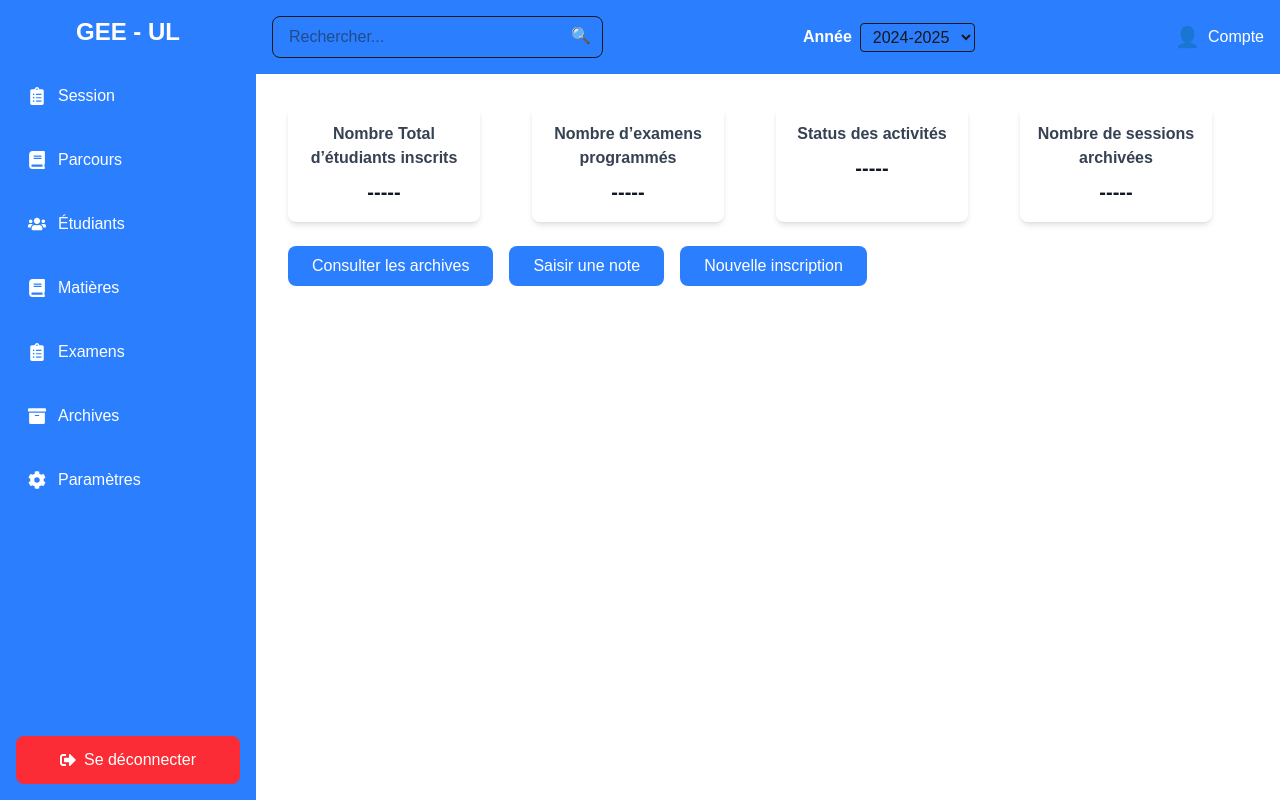
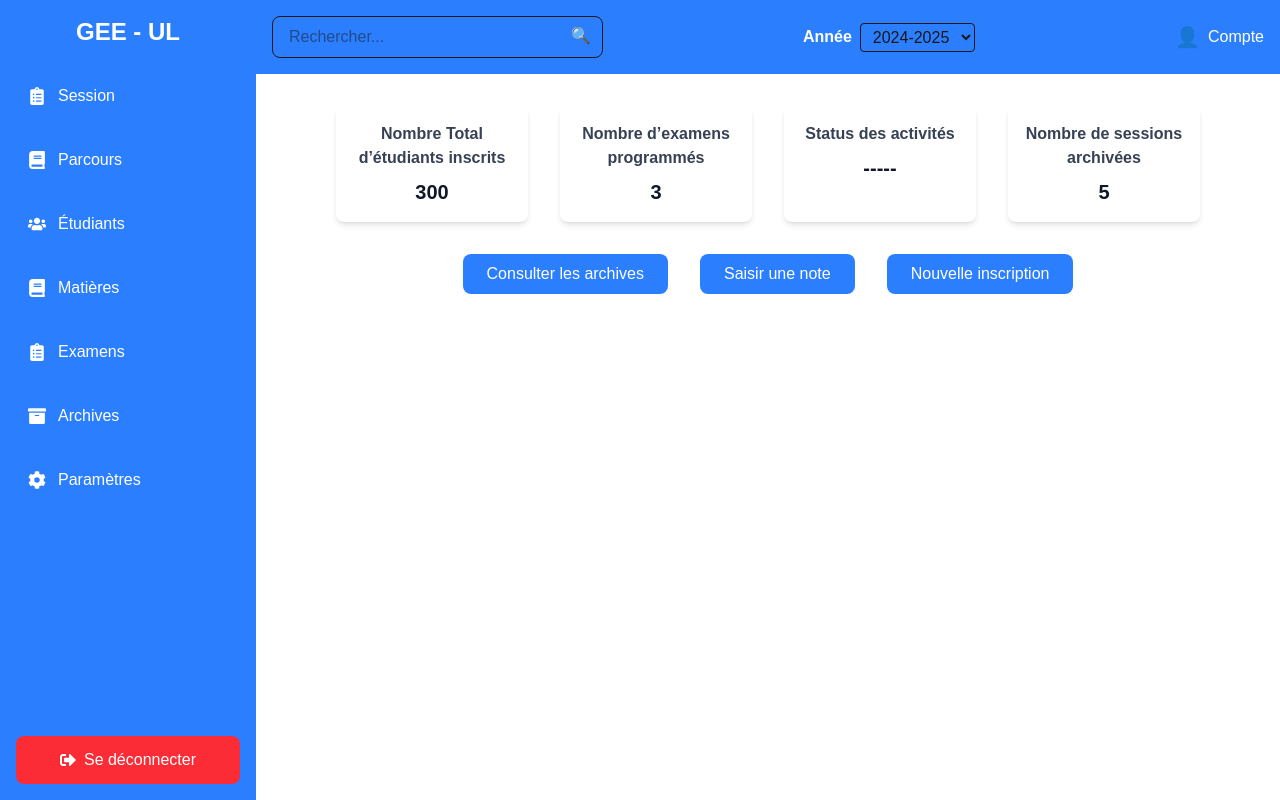
Before and after one commit to GildasEdoh/GEE_PROJECT, a Next.js app in the folder frontend/: page / in a window 1280 px wide. Built offline with nearby package versions, Linux system fonts and the light colour scheme.

Commit message:
Ajustement de la page d'accueil

```diff
--- a/frontend/src/app/components/Accueil.js
+++ b/frontend/src/app/components/Accueil.js
@@ -6,14 +6,14 @@ import ActionButton from "./ActionButton"
 const Accueil = () => {
   return (
     <main className="p-4">
-      <div className="grid grid-cols-4 gap-4">
-        <InfoCard title="Nombre Total d’étudiants inscrits" value="-----" />
-        <InfoCard title="Nombre d’examens programmés" value="-----" />
+      <div className="flex justify-center gap-8">
+        <InfoCard title="Nombre Total d’étudiants inscrits" value="300" />
+        <InfoCard title="Nombre d’examens programmés" value="3" />
         <InfoCard title="Status des activités" value="-----" />
-        <InfoCard title="Nombre de sessions archivées" value="-----" />
+        <InfoCard title="Nombre de sessions archivées" value="5" />
       </div>
 
-      <div className="mt-6 flex space-x-4">
+      <div className="flex justify-center mt-8 space-x-8">
         <ActionButton label="Consulter les archives" onClick={() => alert("Archives ouvertes")} />
         <ActionButton label="Saisir une note" onClick={() => alert("Saisie de note")} />
         <ActionButton label="Nouvelle inscription" onClick={() => alert("Nouvelle inscription")} />
```
